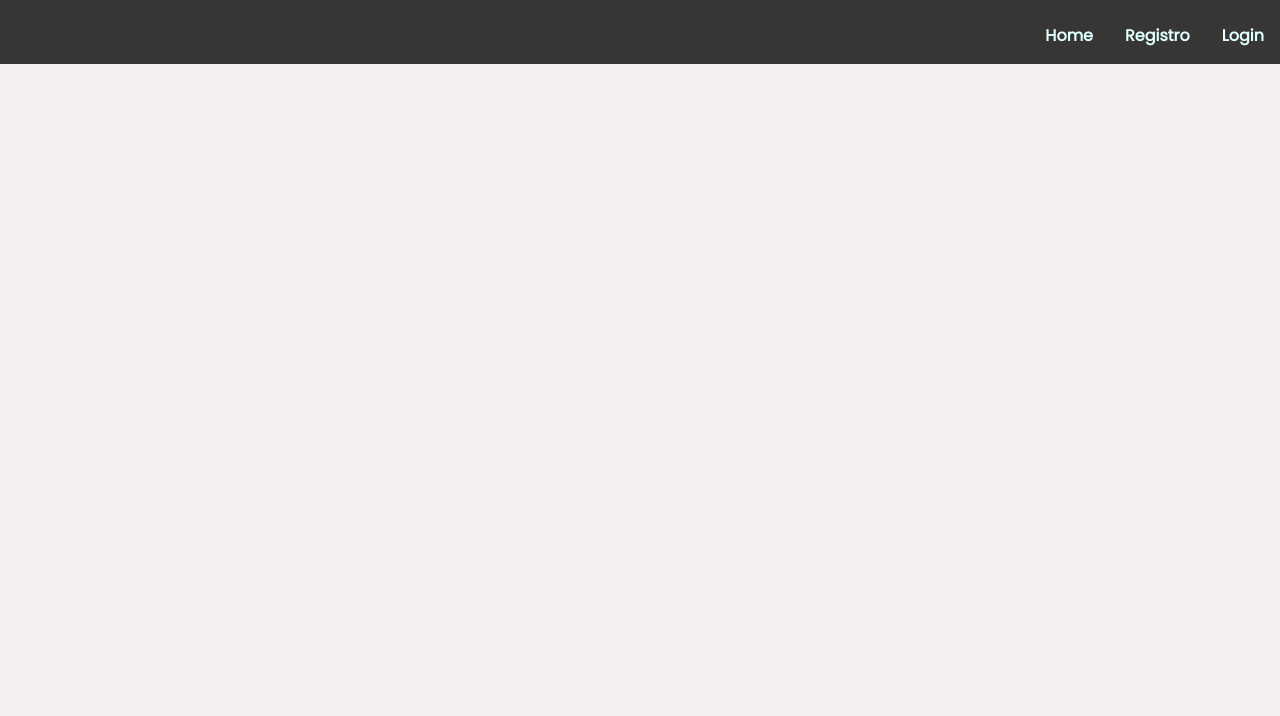
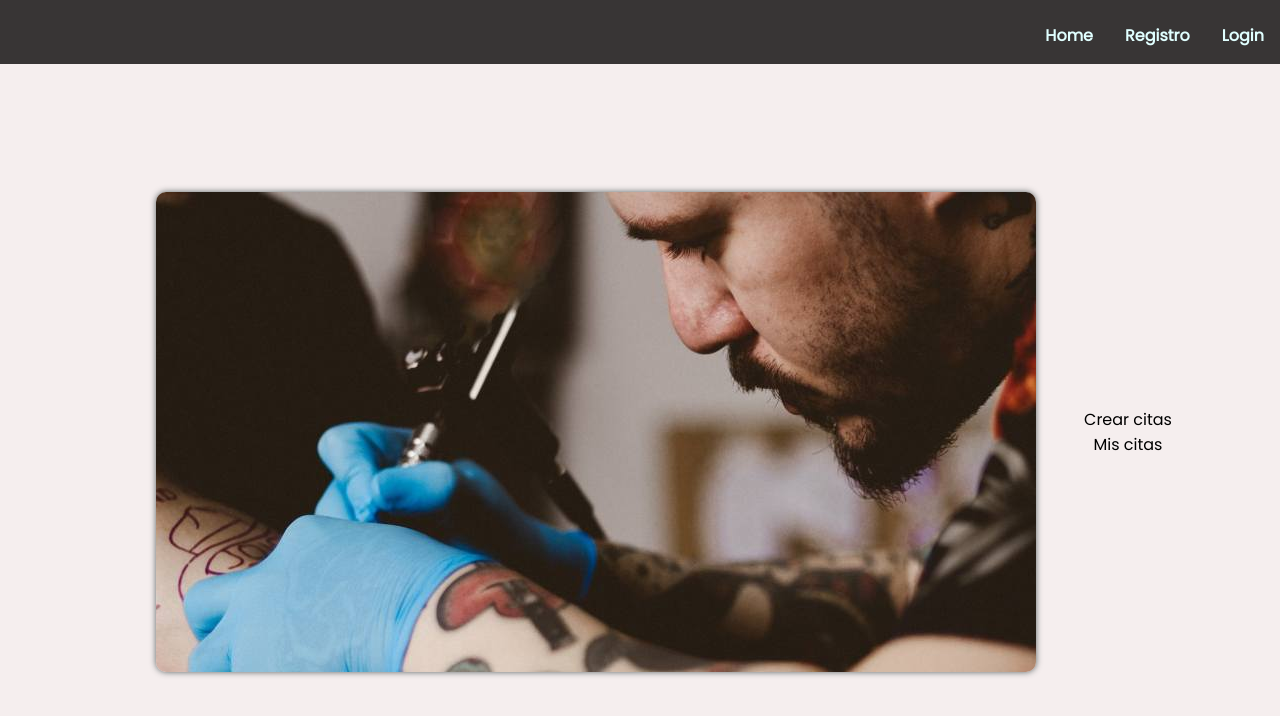
Before and after one commit to klauha/Tattoo-Studio-React, a React (Vite) app: page /home in a window 1280 px wide. Shown: the top 716 px of the page. Built offline with nearby package versions, Linux system fonts and the light colour scheme.

Commit message:
feat: create services view

```diff
--- a/src/pages/Body/Body.jsx
+++ b/src/pages/Body/Body.jsx
@@ -7,6 +7,7 @@ import { PrivateHome } from "../PrivateHome/PrivateHome"
 import { Profile } from "../Profile/Profile"
 import { MyAppointments } from "../MyAppointments/MyAppointments"
 import { CreateAppointment } from "../CreateAppointment/CreateAppointment"
+import { ListServices } from "../ListServices/ListServices"
 
 export const Body = () => {
     return (
@@ -19,6 +20,7 @@ export const Body = () => {
             <Route path="/artists" element={<Artists />} />
             <Route path="/my-appointments" element={<MyAppointments />} />
             <Route path="/create-appointment" element={<CreateAppointment />} />
+            <Route path="/services" element={<ListServices />} />
         </Routes>
     )
 }
--- /dev/null
+++ b/src/pages/ListServices/ListServices.css
@@ -0,0 +1,9 @@
+.listServices {
+    min-height: 92vh;
+
+
+    display: flex;
+
+    justify-content: center;
+    align-items: center;
+}
--- /dev/null
+++ b/src/pages/ListServices/ListServices.jsx
@@ -0,0 +1,11 @@
+import "./ListServices.css"
+import React from 'react'
+
+
+
+
+export const ListServices = () => {
+  return (
+    <div className="listServices">ListServices</div>
+  )
+}
--- a/src/pages/PrivateHome/PrivateHome.css
+++ b/src/pages/PrivateHome/PrivateHome.css
@@ -1,12 +1,20 @@
 .privateHomeDesign {
     min-height: 92vh;
-    /* width: 100vw; */
+
 
     display: flex;
-    flex-direction: column;
+
     justify-content: center;
     align-items: center;
 }
 .container{
-
+    background-image:url("../../../img/ser-tatuador-xxss.jpg") ;
+    height: 30em;
+    width: 55em;
+    display: flex;
+    align-items: center;
+    justify-content: center;
+    box-shadow: 0 0 6px rgba(51, 64, 63, 0.8);
+    border-radius: 10px;
+    margin: 3em;
 }
--- a/src/pages/PrivateHome/PrivateHome.jsx
+++ b/src/pages/PrivateHome/PrivateHome.jsx
@@ -5,7 +5,11 @@ export const PrivateHome = () => {
   return (
     <div className='privateHomeDesign'>
       <div className="container"></div>
-      <div className="container"></div>
+      <div className="options">
+        <div className='createAppointment'>Crear citas</div>
+        <div className='myAppointments'>Mis citas</div>
+
+      </div>
     </div>
   )
 }
```
Also changed, not shown: img/logo-2018.jpg, src/pages/CreateAppointment/CreateAppointment.css (line endings or trailing spaces).
